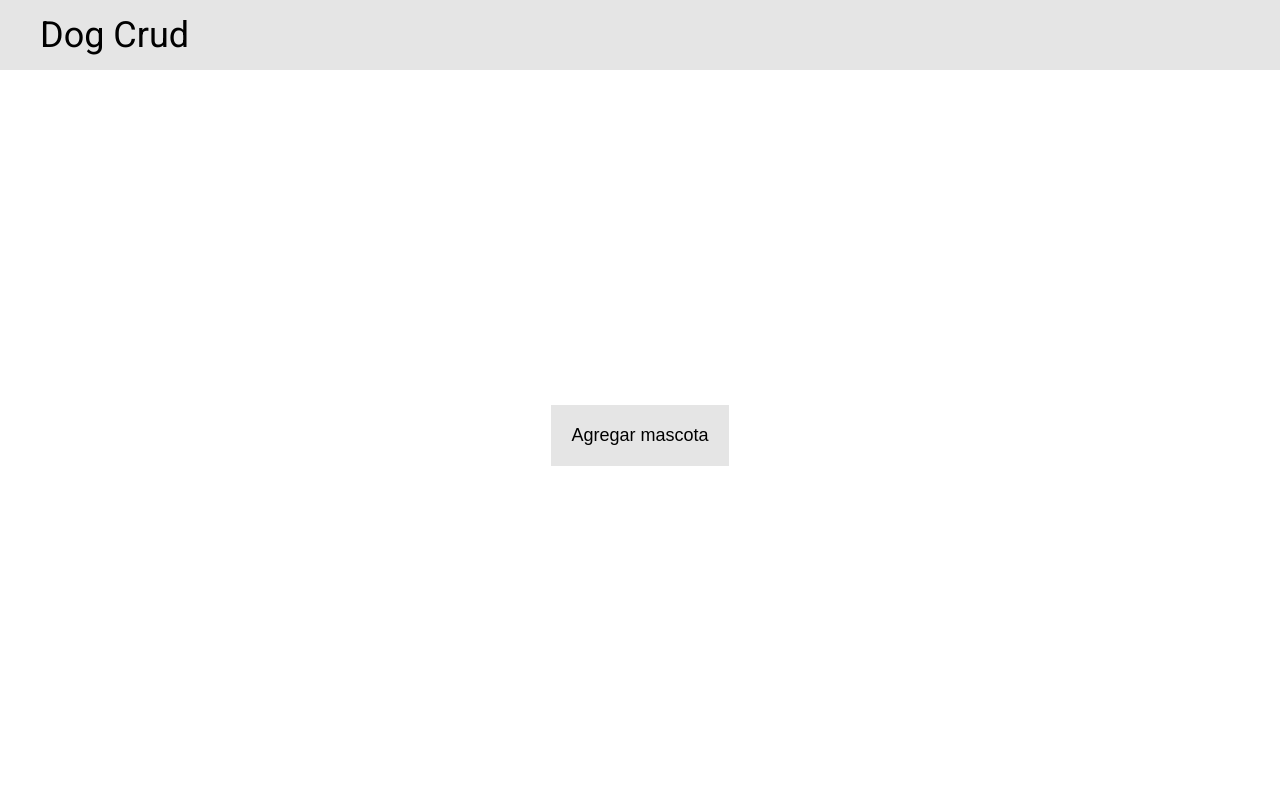
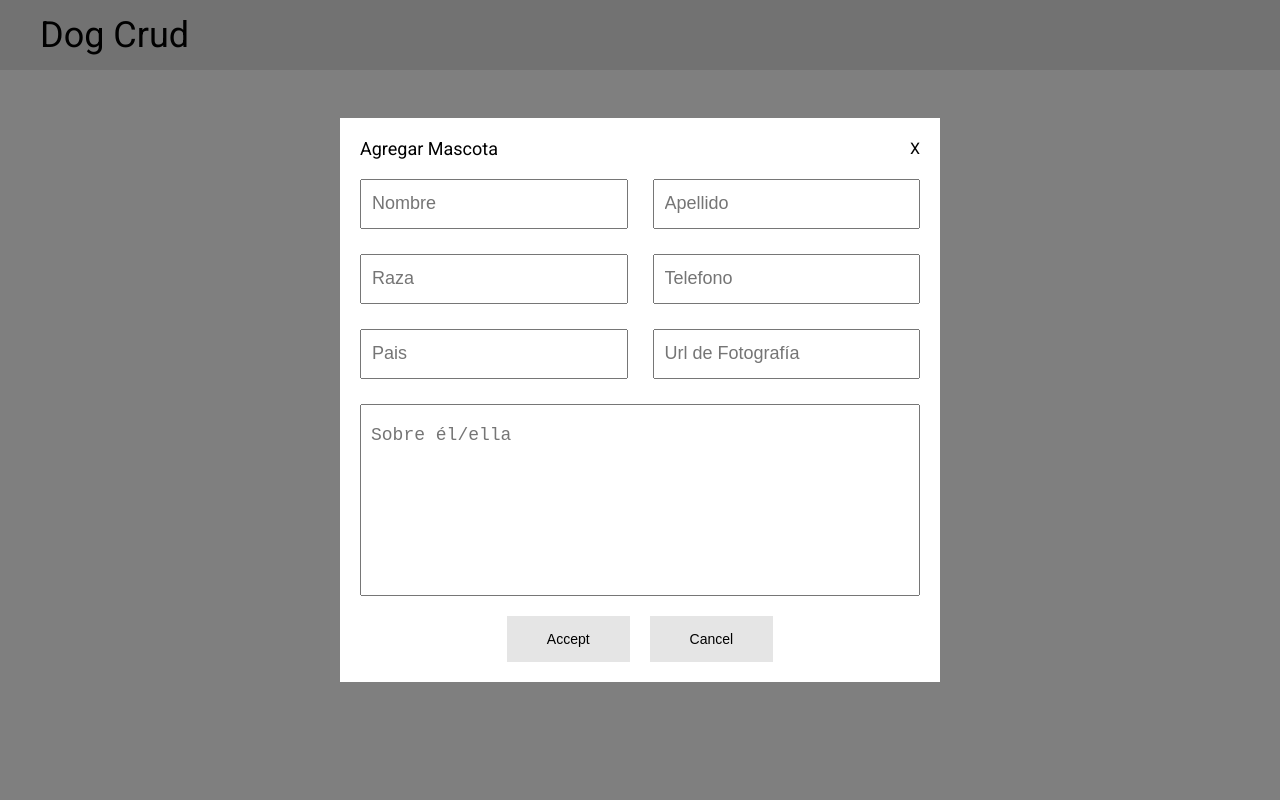
Before and after one commit to StevenACZ/CRUD-JS, a website: page index.html in a window 1280 px wide. Both pictures are taken after a click on the button "Agregar mascota". Shown: the top 800 px of the page. Drawn offline with Linux system fonts and the light colour scheme.

Commit message:
Finished Modal event

```diff
--- a/index.html
+++ b/index.html
@@ -17,10 +17,10 @@
   </header>
 
   <main class="main">
-    <button class="btn js_add">Agregar mascota</button>
+    <button class="btn js_btnAddPet">Agregar mascota</button>
   </main>
 
-  <div class="modal js_modal_1">
+  <div class="modal js_modalSetPet">
     <div class="modal__header">
       <h2 class="modal__title">Agregar Mascota</h2>
       <span class="modal__close js_close">X</span>
--- a/src/js/app.js
+++ b/src/js/app.js
@@ -1,3 +1,52 @@
 //---------------------------------------------------------
 //- MODAL
 //---------------------------------------------------------
+function Modal(element, callbackClose, callbackAccept, callbackCancel) {
+  this.element = document.querySelector(element);
+  this.elementClose = this.element.querySelector('.js_close');
+  this.elementAccept = this.element.querySelector('.js_accept');
+  this.elementCancel = this.element.querySelector('.js_cancel');
+
+  this.registerEvents(callbackClose, callbackAccept, callbackCancel);
+}
+
+Modal.prototype.open = function() {
+  this.element.classList.add('active');
+}
+
+Modal.prototype.close = function() {
+  this.element.classList.remove('active');
+}
+
+Modal.prototype.registerEvents = function(callbackClose, callbackAccept, callbackCancel){
+  this.elementClose.addEventListener('click', () => {
+    callbackClose();
+    this.close();
+  })
+  this.elementAccept.addEventListener('click', () => {
+    callbackAccept();
+    this.close();
+  })
+  this.elementCancel.addEventListener('click', () => {
+    callbackCancel();
+    this.close();
+  })
+}
+
+let modalSetPet = new Modal('.js_modalSetPet', function() {
+  console.log('Close');
+  container.classList.remove('active');
+}, function() {
+  console.log('Accept');
+  container.classList.remove('active');
+}, function() {
+  console.log('Cancel');
+  container.classList.remove('active');
+});
+
+let btnAddPet = document.querySelector('.js_btnAddPet');
+let container = document.querySelector('.container');
+btnAddPet.addEventListener('click', function() {
+  modalSetPet.open();
+  container.classList.add('active');
+})
--- a/src/sass/components/_modal.scss
+++ b/src/sass/components/_modal.scss
@@ -1,11 +1,31 @@
 /////////////////////////////////////////////////////////////
 //--(BUTTON)----------------------------------------------//
 ///////////////////////////////////////////////////////////
+.container {
+  position: absolute;
+  height: 100vh;
+  width: 100%;
+  background-color: rgba(0,0,0,.5);
+  z-index: -100000;
+  transition: all .3s;
+}
+
+.container.active {
+  height: 100vh;
+  z-index: 10000;
+}
+
 .modal {
-  width: 70rem;
+  position: absolute;
+  top: -100vh;
+  left: 50%;
+  transform: translate(-50%, -50%);
+
+  width: 60rem;
   background-color: white;
   padding: 2rem;
-  border: 1px solid red;
+  z-index: 100000000;
+  transition: all .5s;
 
   &__header {
     display: flex;
@@ -85,3 +105,10 @@
     }
   }
 }
+
+.modal.active {
+  position: absolute;
+  top: 50%;
+  left: 50%;
+  transform: translate(-50%, -50%);
+}
--- a/src/sass/pages/_home.scss
+++ b/src/sass/pages/_home.scss
@@ -7,4 +7,5 @@
   display: flex;
   justify-content: center;
   align-items: center;
+  background-color: white;
 }
```
Also changed, not shown: src/css/styles.css.
